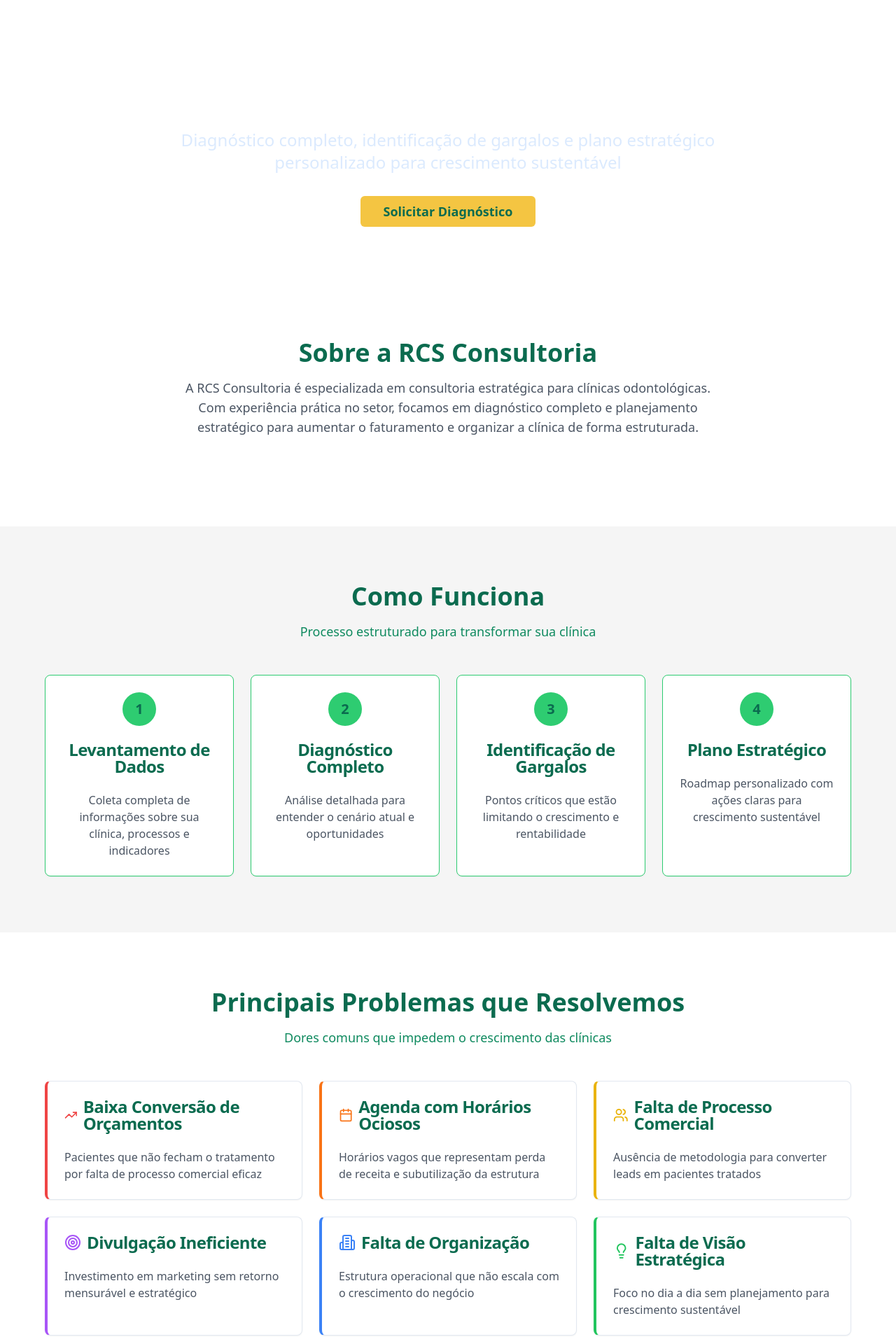
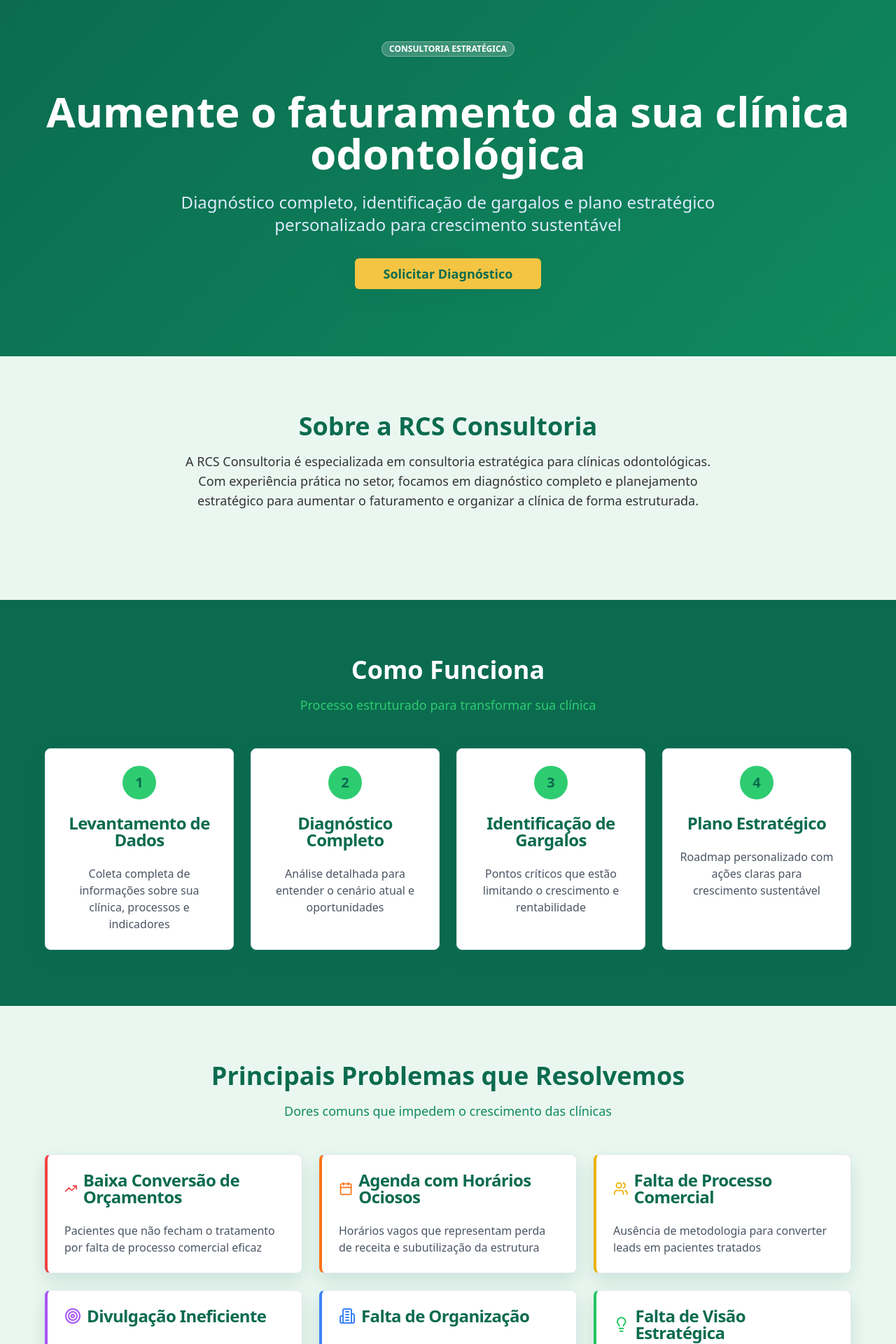
Before and after one commit to alex72sp/Odonto-Strategy, a React (Vite) app: page / in a window 1280 px wide. Shown: the part 40-1960 px from the top of the page at 70% size. Built offline with nearby package versions, Linux system fonts and the light colour scheme.

Commit message:
[dyad] Redesenho do site com maior contraste e presença visual - wrote 2 file(s)

```diff
--- a/src/globals.css
+++ b/src/globals.css
@@ -98,15 +98,23 @@
   }
 }
 
-/* Custom color classes for RCS Consultoria */
+/* Custom color classes for RCS Consultoria - Enhanced Visual Impact */
 .text-primary-dark { color: #0B6B4F; }
 .text-primary-medium { color: #0F8A5F; }
 .text-primary-light { color: #2ECC71; }
 .text-cta { color: #0B6B4F; }
+.text-dark { color: #333333; }
+.text-white { color: #FFFFFF; }
 .bg-primary-dark { background-color: #0B6B4F; }
 .bg-primary-medium { background-color: #0F8A5F; }
 .bg-primary-light { background-color: #2ECC71; }
 .bg-cta { background-color: #F4C542; }
 .bg-cta-hover { background-color: #E0B837; }
-.bg-section-light { background-color: #F5F5F5; }
+.bg-section-light { background-color: #EAF7F1; }
+.bg-section-dark { background-color: #0B6B4F; }
+.bg-white { background-color: #FFFFFF; }
 .border-primary-light { border-color: #2ECC71; }
+.shadow-elevated { box-shadow: 0 10px 25px rgba(11, 107, 79, 0.15); }
+.shadow-deep { box-shadow: 0 20px 40px rgba(11, 107, 79, 0.2); }
+.gradient-primary { background: linear-gradient(135deg, #0B6B4F, #0F8A5F); }
+.gradient-hero { background: linear-gradient(135deg, #0B6B4F, #0F8A5F); }
--- a/src/pages/Index.tsx
+++ b/src/pages/Index.tsx
@@ -11,28 +11,33 @@ import { Phone, Building2, MapPin, CheckCircle, TrendingUp, Users, Target, Light
 
 const Index = () => {
   return (
-    <div className="min-h-screen bg-white">
-      {/* Hero Section */}
-      <section className="relative bg-gradient-to-br from-primary-dark to-primary-medium text-white py-20 px-4">
+    <div className="min-h-screen">
+      {/* Hero Section - Strong Visual Impact */}
+      <section className="relative gradient-hero text-white py-24 px-4">
         <div className="max-w-6xl mx-auto text-center">
+          <div className="mb-8">
+            <Badge className="bg-white/20 text-white border-white/30 mb-4">
+              CONSULTORIA ESTRATÉGICA
+            </Badge>
+          </div>
           <h1 className="text-4xl md:text-6xl font-bold mb-6 leading-tight text-white">
-            Aumente o faturamento da sua clínica odontológica com estratégia e direção
+            Aumente o faturamento da sua clínica odontológica
           </h1>
           <p className="text-xl md:text-2xl mb-8 text-blue-100 max-w-3xl mx-auto">
             Diagnóstico completo, identificação de gargalos e plano estratégico personalizado para crescimento sustentável
           </p>
-          <Button size="lg" className="bg-cta text-primary-dark hover:bg-cta-hover px-8 py-4 text-lg font-semibold">
+          <Button size="lg" className="bg-cta text-primary-dark hover:bg-cta-hover px-10 py-5 text-lg font-semibold shadow-elevated">
             Solicitar Diagnóstico
           </Button>
         </div>
       </section>
 
-      {/* Sobre a Empresa */}
-      <section className="py-20 px-4">
+      {/* Sobre a Empresa - Light Background */}
+      <section className="py-20 px-4 bg-section-light">
         <div className="max-w-6xl mx-auto">
           <div className="text-center mb-12">
             <h2 className="text-3xl md:text-4xl font-bold text-primary-dark mb-4">Sobre a RCS Consultoria</h2>
-            <p className="text-lg text-gray-600 max-w-3xl mx-auto">
+            <p className="text-lg text-dark max-w-3xl mx-auto">
               A RCS Consultoria é especializada em consultoria estratégica para clínicas odontológicas.
               Com experiência prática no setor, focamos em diagnóstico completo e planejamento estratégico
               para aumentar o faturamento e organizar a clínica de forma estruturada.
@@ -41,16 +46,16 @@ const Index = () => {
         </div>
       </section>
 
-      {/* Como Funciona */}
-      <section className="py-20 px-4 bg-section-light">
+      {/* Como Funciona - Dark Background */}
+      <section className="py-20 px-4 bg-section-dark text-white">
         <div className="max-w-6xl mx-auto">
           <div className="text-center mb-12">
-            <h2 className="text-3xl md:text-4xl font-bold text-primary-dark mb-4">Como Funciona</h2>
-            <p className="text-lg text-primary-medium">Processo estruturado para transformar sua clínica</p>
+            <h2 className="text-3xl md:text-4xl font-bold mb-4">Como Funciona</h2>
+            <p className="text-lg text-primary-light">Processo estruturado para transformar sua clínica</p>
           </div>
 
           <div className="grid md:grid-cols-2 lg:grid-cols-4 gap-6">
-            <Card className="text-center border-primary-light">
+            <Card className="text-center bg-white text-primary-dark shadow-elevated">
               <CardHeader>
                 <div className="w-12 h-12 bg-primary-light rounded-full flex items-center justify-center mx-auto mb-4">
                   <span className="text-primary-dark font-bold text-xl">1</span>
@@ -62,7 +67,7 @@ const Index = () => {
               </CardContent>
             </Card>
 
-            <Card className="text-center border-primary-light">
+            <Card className="text-center bg-white text-primary-dark shadow-elevated">
               <CardHeader>
                 <div className="w-12 h-12 bg-primary-light rounded-full flex items-center justify-center mx-auto mb-4">
                   <span className="text-primary-dark font-bold text-xl">2</span>
@@ -74,7 +79,7 @@ const Index = () => {
               </CardContent>
             </Card>
 
-            <Card className="text-center border-primary-light">
+            <Card className="text-center bg-white text-primary-dark shadow-elevated">
               <CardHeader>
                 <div className="w-12 h-12 bg-primary-light rounded-full flex items-center justify-center mx-auto mb-4">
                   <span className="text-primary-dark font-bold text-xl">3</span>
@@ -86,7 +91,7 @@ const Index = () => {
               </CardContent>
             </Card>
 
-            <Card className="text-center border-primary-light">
+            <Card className="text-center bg-white text-primary-dark shadow-elevated">
               <CardHeader>
                 <div className="w-12 h-12 bg-primary-light rounded-full flex items-center justify-center mx-auto mb-4">
                   <span className="text-primary-dark font-bold text-xl">4</span>
@@ -101,8 +106,8 @@ const Index = () => {
         </div>
       </section>
 
-      {/* Principais Problemas */}
-      <section className="py-20 px-4">
+      {/* Principais Problemas - Light Background */}
+      <section className="py-20 px-4 bg-section-light">
         <div className="max-w-6xl mx-auto">
           <div className="text-center mb-12">
             <h2 className="text-3xl md:text-4xl font-bold text-primary-dark mb-4">Principais Problemas que Resolvemos</h2>
@@ -110,7 +115,7 @@ const Index = () => {
           </div>
 
           <div className="grid md:grid-cols-2 lg:grid-cols-3 gap-6">
-            <Card className="border-l-4 border-l-red-500">
+            <Card className="bg-white shadow-elevated border-l-4 border-l-red-500">
               <CardHeader>
                 <CardTitle className="flex items-center gap-2 text-primary-dark">
                   <TrendingUp className="text-red-500" />
@@ -122,7 +127,7 @@ const Index = () => {
               </CardContent>
             </Card>
 
-            <Card className="border-l-4 border-l-orange-500">
+            <Card className="bg-white shadow-elevated border-l-4 border-l-orange-500">
               <CardHeader>
                 <CardTitle className="flex items-center gap-2 text-primary-dark">
                   <Calendar className="text-orange-500" />
@@ -134,7 +139,7 @@ const Index = () => {
               </CardContent>
             </Card>
 
-            <Card className="border-l-4 border-l-yellow-500">
+            <Card className="bg-white shadow-elevated border-l-4 border-l-yellow-500">
               <CardHeader>
                 <CardTitle className="flex items-center gap-2 text-primary-dark">
                   <Users className="text-yellow-500" />
@@ -146,7 +151,7 @@ const Index = () => {
               </CardContent>
             </Card>
 
-            <Card className="border-l-4 border-l-purple-500">
+            <Card className="bg-white shadow-elevated border-l-4 border-l-purple-500">
               <CardHeader>
                 <CardTitle className="flex items-center gap-2 text-primary-dark">
                   <Target className="text-purple-500" />
@@ -158,7 +163,7 @@ const Index = () => {
               </CardContent>
             </Card>
 
-            <Card className="border-l-4 border-l-blue-500">
+            <Card className="bg-white shadow-elevated border-l-4 border-l-blue-500">
               <CardHeader>
                 <CardTitle className="flex items-center gap-2 text-primary-dark">
                   <Building2 className="text-blue-500" />
@@ -170,7 +175,7 @@ const Index = () => {
               </CardContent>
             </Card>
 
-            <Card className="border-l-4 border-l-green-500">
+            <Card className="bg-white shadow-elevated border-l-4 border-l-green-500">
               <CardHeader>
                 <CardTitle className="flex items-center gap-2 text-primary-dark">
                   <Lightbulb className="text-green-500" />
@@ -185,12 +190,12 @@ const Index = () => {
         </div>
       </section>
 
-      {/* Oportunidades de Crescimento */}
-      <section className="py-20 px-4 bg-section-light">
+      {/* Oportunidades de Crescimento - Dark Background */}
+      <section className="py-20 px-4 bg-section-dark text-white">
         <div className="max-w-6xl mx-auto">
           <div className="text-center mb-12">
-            <h2 className="text-3xl md:text-4xl font-bold text-primary-dark mb-4">Oportunidades de Crescimento</h2>
-            <p className="text-lg text-primary-medium">Resultados que sua clínica pode alcançar</p>
+            <h2 className="text-3xl md:text-4xl font-bold mb-4">Oportunidades de Crescimento</h2>
+            <p className="text-lg text-primary-light">Resultados que sua clínica pode alcançar</p>
           </div>
 
           <div className="grid md:grid-cols-2 lg:grid-cols-3 gap-8">
@@ -245,8 +250,8 @@ const Index = () => {
         </div>
       </section>
 
-      {/* Diferencial */}
-      <section className="py-20 px-4">
+      {/* Diferencial - Light Background */}
+      <section className="py-20 px-4 bg-section-light">
         <div className="max-w-6xl mx-auto">
           <div className="text-center mb-12">
             <h2 className="text-3xl md:text-4xl font-bold text-primary-dark mb-4">Nosso Diferencial</h2>
@@ -254,7 +259,7 @@ const Index = () => {
           </div>
 
           <div className="grid md:grid-cols-2 gap-8">
-            <Card className="bg-gradient-to-r from-primary-light/20 to-primary-medium/20 border-primary-light">
+            <Card className="bg-white shadow-elevated">
               <CardHeader>
                 <CardTitle className="flex items-center gap-2 text-primary-dark">
                   <CheckCircle className="text-primary-medium" />
@@ -268,7 +273,7 @@ const Index = () => {
               </CardContent>
             </Card>
 
-            <Card className="bg-gradient-to-r from-primary-light/20 to-primary-medium/20 border-primary-light">
+            <Card className="bg-white shadow-elevated">
               <CardHeader>
                 <CardTitle className="flex items-center gap-2 text-primary-dark">
                   <TrendingUp className="text-primary-medium" />
@@ -282,7 +287,7 @@ const Index = () => {
               </CardContent>
             </Card>
 
-            <Card className="bg-gradient-to-r from-primary-light/20 to-primary-medium/20 border-primary-light">
+            <Card className="bg-white shadow-elevated">
               <CardHeader>
                 <CardTitle className="flex items-center gap-2 text-primary-dark">
                   <Target className="text-primary-medium" />
@@ -296,7 +301,7 @@ const Index = () => {
               </CardContent>
             </Card>
 
-            <Card className="bg-gradient-to-r from-primary-light/20 to-primary-medium/20 border-primary-light">
+            <Card className="bg-white shadow-elevated">
               <CardHeader>
                 <CardTitle className="flex items-center gap-2 text-primary-dark">
                   <Lightbulb className="text-primary-medium" />
@@ -313,16 +318,16 @@ const Index = () => {
         </div>
       </section>
 
-      {/* Para Quem É */}
-      <section className="py-20 px-4 bg-section-light">
+      {/* Para Quem É - Dark Background */}
+      <section className="py-20 px-4 bg-section-dark text-white">
         <div className="max-w-6xl mx-auto">
           <div className="text-center mb-12">
-            <h2 className="text-3xl md:text-4xl font-bold text-primary-dark mb-4">Para Quem é a RCS Consultoria</h2>
-            <p className="text-lg text-primary-medium">Se você se identifica com algum destes perfis, estamos aqui para ajudar</p>
+            <h2 className="text-3xl md:text-4xl font-bold mb-4">Para Quem é a RCS Consultoria</h2>
+            <p className="text-lg text-primary-light">Se você se identifica com algum destes perfis, estamos aqui para ajudar</p>
           </div>
 
           <div className="grid md:grid-cols-3 gap-8">
-            <Card className="text-center border-primary-light">
+            <Card className="text-center bg-white text-primary-dark shadow-elevated">
               <CardHeader>
                 <div className="w-16 h-16 bg-primary-light rounded-full flex items-center justify-center mx-auto mb-4">
                   <TrendingUp className="text-primary-dark text-2xl" />
@@ -336,7 +341,7 @@ const Index = () => {
               </CardContent>
             </Card>
 
-            <Card className="text-center border-primary-light">
+            <Card className="text-center bg-white text-primary-dark shadow-elevated">
               <CardHeader>
                 <div className="w-16 h-16 bg-primary-light rounded-full flex items-center justify-center mx-auto mb-4">
                   <Users className="text-primary-dark text-2xl" />
@@ -350,7 +355,7 @@ const Index = () => {
               </CardContent>
             </Card>
 
-            <Card className="text-center border-primary-light">
+            <Card className="text-center bg-white text-primary-dark shadow-elevated">
               <CardHeader>
                 <div className="w-16 h-16 bg-primary-light rounded-full flex items-center justify-center mx-auto mb-4">
                   <Building2 className="text-primary-dark text-2xl" />
@@ -367,8 +372,8 @@ const Index = () => {
         </div>
       </section>
 
-      {/* Call to Action */}
-      <section className="py-20 px-4 bg-gradient-to-r from-primary-dark to-primary-medium text-white">
+      {/* Call to Action - Strong Visual Impact */}
+      <section className="py-20 px-4 gradient-hero text-white">
         <div className="max-w-4xl mx-auto text-center">
           <h2 className="text-3xl md:text-4xl font-bold mb-6">
             Descubra onde sua clínica está perdendo faturamento
@@ -376,14 +381,14 @@ const Index = () => {
           <p className="text-xl mb-8 text-blue-100">
             Nossa consultoria estratégica identifica oportunidades ocultas e cria um plano personalizado para crescimento sustentável.
           </p>
-          <Button size="lg" className="bg-cta text-primary-dark hover:bg-cta-hover px-8 py-4 text-lg font-semibold">
+          <Button size="lg" className="bg-cta text-primary-dark hover:bg-cta-hover px-10 py-5 text-lg font-semibold shadow-elevated">
             Solicitar Diagnóstico
           </Button>
         </div>
       </section>
 
-      {/* Contato */}
-      <section className="py-20 px-4">
+      {/* Contato - Light Background */}
+      <section className="py-20 px-4 bg-section-light">
         <div className="max-w-2xl mx-auto">
           <div className="text-center mb-12">
             <h2 className="text-3xl md:text-4xl font-bold text-primary-dark mb-4">Entre em Contato</h2>
@@ -392,7 +397,7 @@ const Index = () => {
             </p>
           </div>
 
-          <Card className="border-primary-light">
+          <Card className="bg-white shadow-elevated">
             <CardContent className="p-8">
               <form className="space-y-6">
                 <div className="grid md:grid-cols-2 gap-6">
@@ -436,7 +441,7 @@ const Index = () => {
         </div>
       </section>
 
-      {/* Footer */}
+      {/* Footer - Strong Dark Background */}
       <footer className="bg-primary-dark text-white py-12 px-4">
         <div className="max-w-6xl mx-auto">
           <div className="text-center">
@@ -444,11 +449,11 @@ const Index = () => {
             <p className="text-gray-400 mb-6">
               Roberto Carlos Santana Consultoria Estratégica
             </p>
-            <p className="text-gray-400">
+            <p className="text-gray-400 mb-8">
               Especialistas em crescimento para clínicas odontológicas
             </p>
+            <MadeWithDyad />
           </div>
-          <MadeWithDyad />
         </div>
       </footer>
     </div>
```
